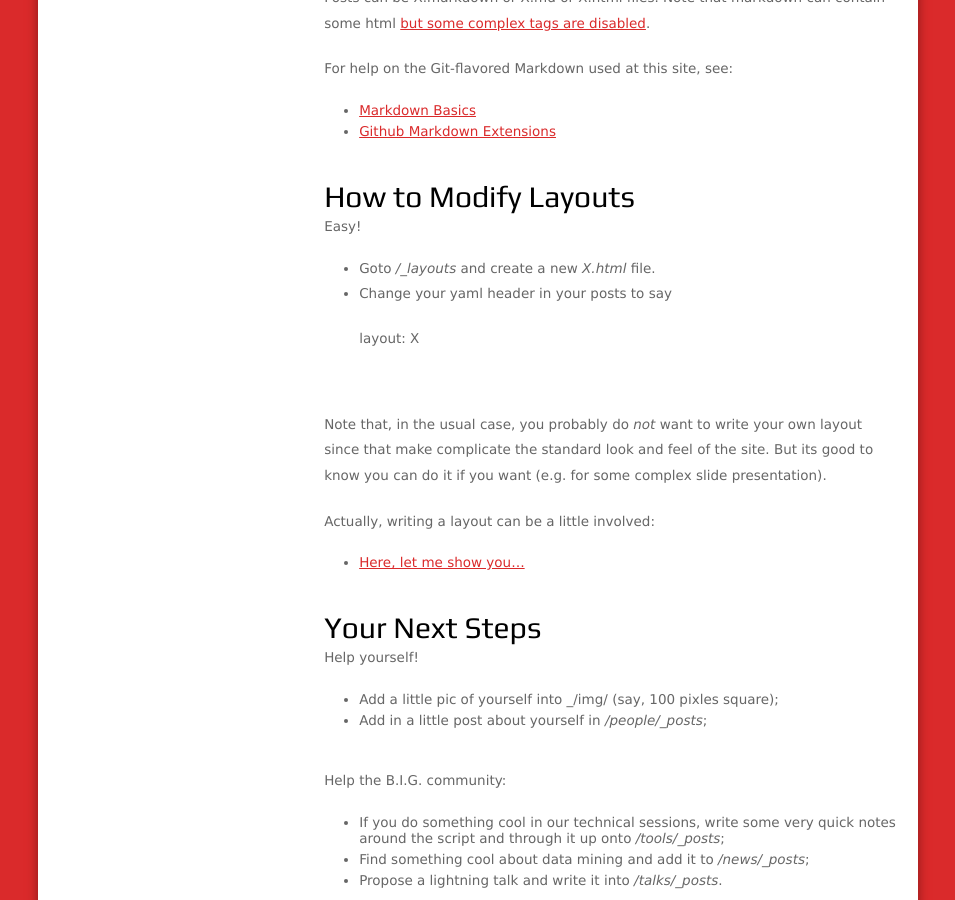
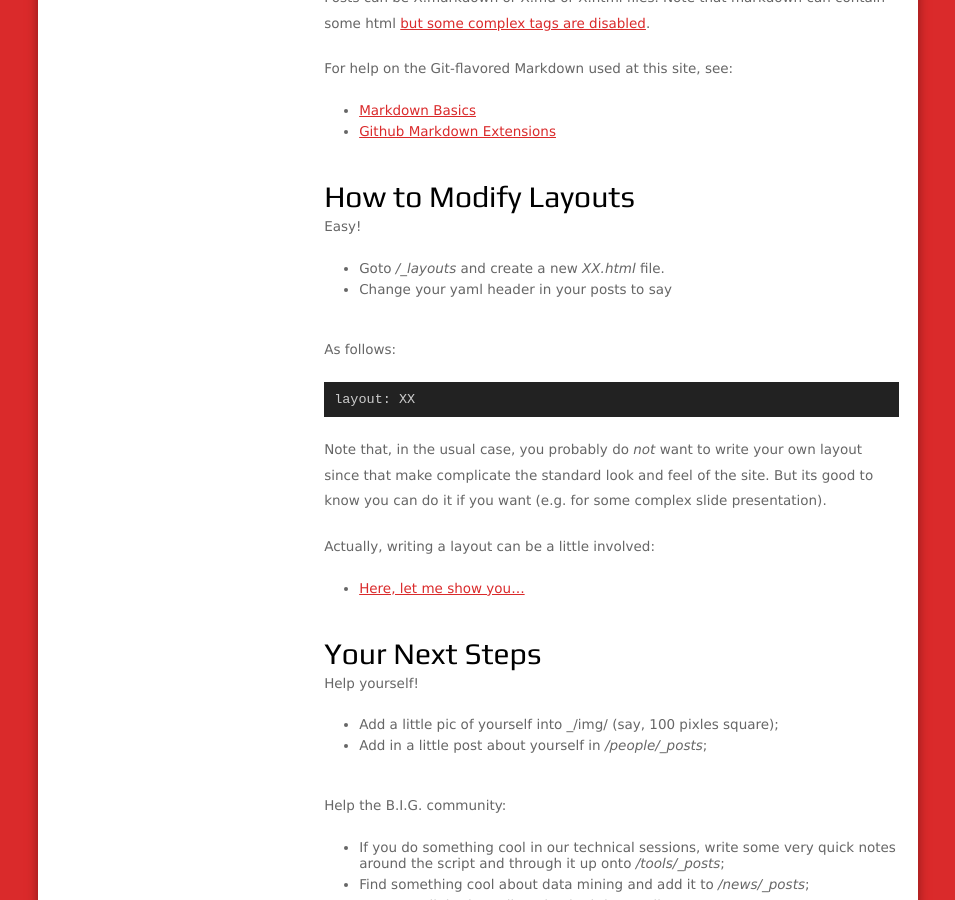
Before and after one commit to swaruparam/bigstate.github.io, a Jekyll site: the page built from talks/_posts/2014-10-18-how2markdown.md, in a window 1280 px wide and 900 px high, scrolled down 2281 px. Shown: the whole window, without its empty margins (162-1117 px from the left). Built offline with Jekyll 4.4.1, drawn with Linux system fonts in a browser that asks for light colours.

Commit message:
typos fixed

```diff
--- a/talks/_posts/2014-10-18-how2markdown.md
+++ b/talks/_posts/2014-10-18-how2markdown.md
@@ -77,10 +77,12 @@ For help on the Git-flavored Markdown used at this site, see:
 
 Easy!
 
-+ Goto _/\_layouts_ and create a new _X.html_ file.
++ Goto _/\_layouts_ and create a new _XX.html_ file.
 + Change your yaml header in your posts to say
 
-    layout: X
+As follows:
+
+    layout: XX
 
 Note that, in the usual case, you probably do _not_ want  to write your own layout since that
 make complicate the standard look and feel of the site.  But its good to know you can do it if
```
